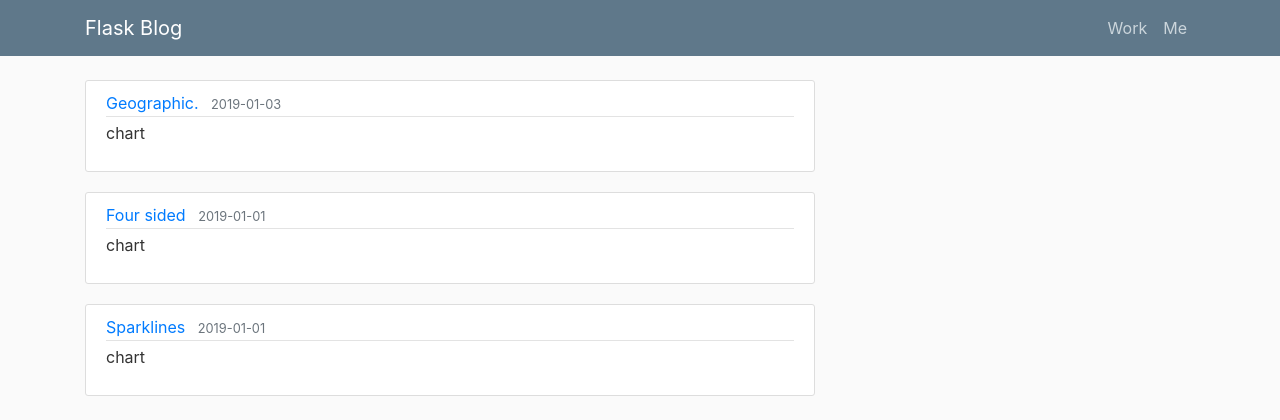
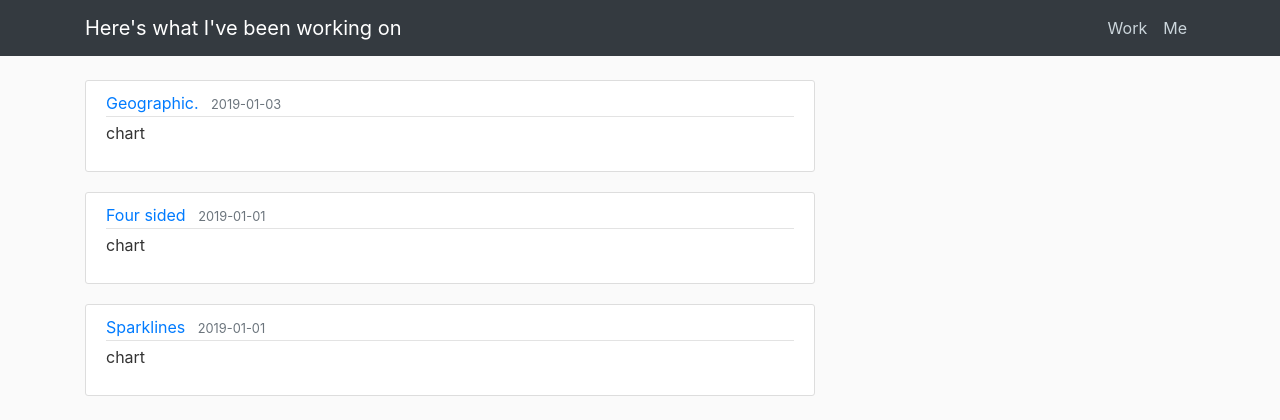
Before and after one commit to krishan147/blog_template, a Flask app: page / in a window 1280 px wide. Shown: the top 420 px of the page. Run offline with Flask 2, Linux system fonts and the light colour scheme; some libraries are stand-ins or nearby versions.

Commit message:
First commit to new branch

```diff
--- a/site/templates/layout.html
+++ b/site/templates/layout.html
@@ -17,9 +17,9 @@
 </head>
 <body>
     <header class="site-header">
-      <nav class="navbar navbar-expand-md navbar-dark bg-steel fixed-top">
+      <nav class="navbar navbar-expand-md navbar-dark bg-dark fixed-top">
         <div class="container">
-          <a class="navbar-brand mr-4" href="/">Flask Blog</a>
+          <a class="navbar-brand mr-4" href="/">Here's what I've been working on</a>
           <button class="navbar-toggler" type="button" data-toggle="collapse" data-target="#navbarToggle" aria-controls="navbarToggle" aria-expanded="false" aria-label="Toggle navigation">
             <span class="navbar-toggler-icon"></span>
           </button>
--- a/site/work.json
+++ b/site/work.json
@@ -0,0 +1,6 @@
+{
+  "name":"Hi. My name is Krishan.",
+  "job":"I'm a Data Analyst (who likes programming).",
+  "contact":"If you want talk to me about a project or just say hi, fill in the form below.",
+  "email":"krishan.vadher@gmail.com"
+}
```
